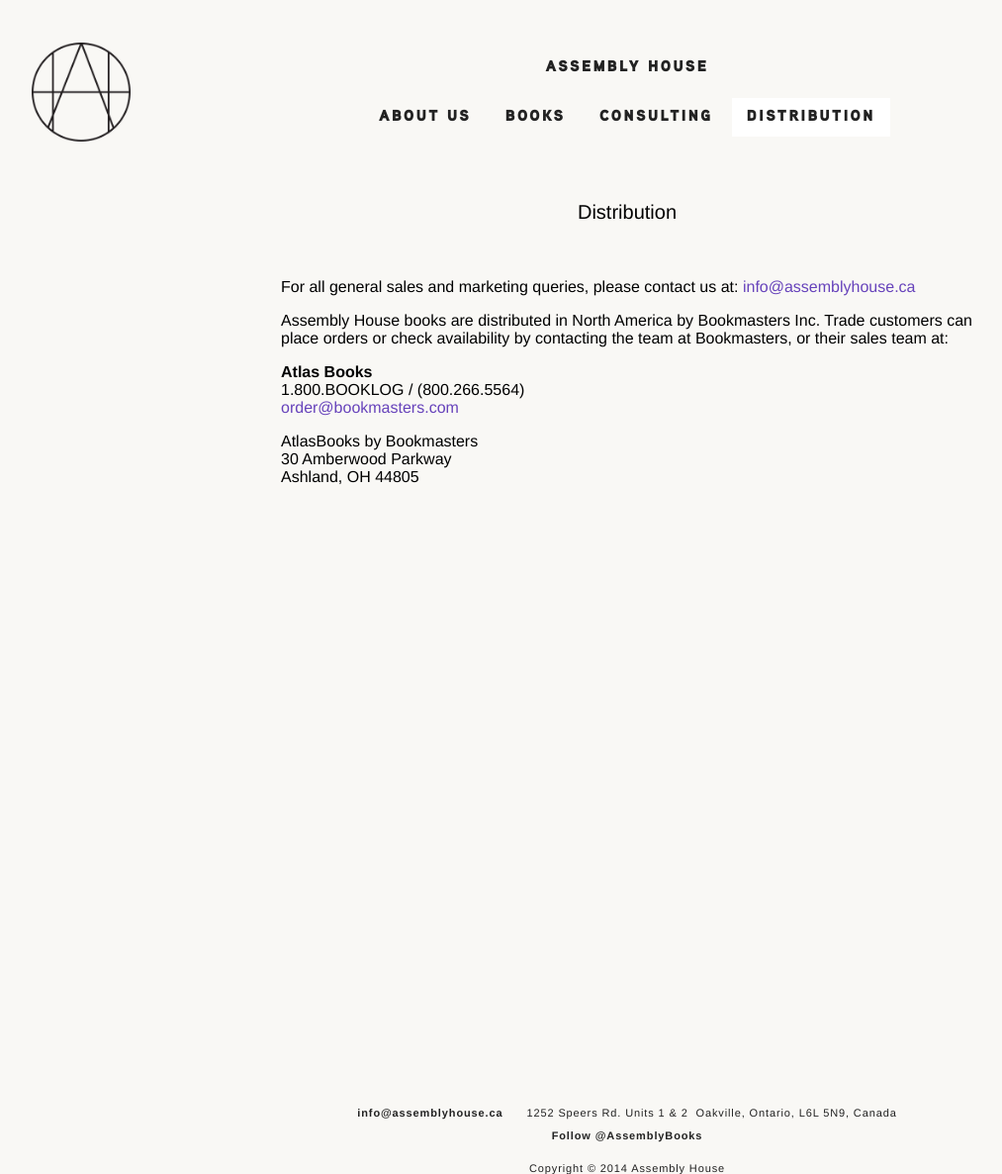
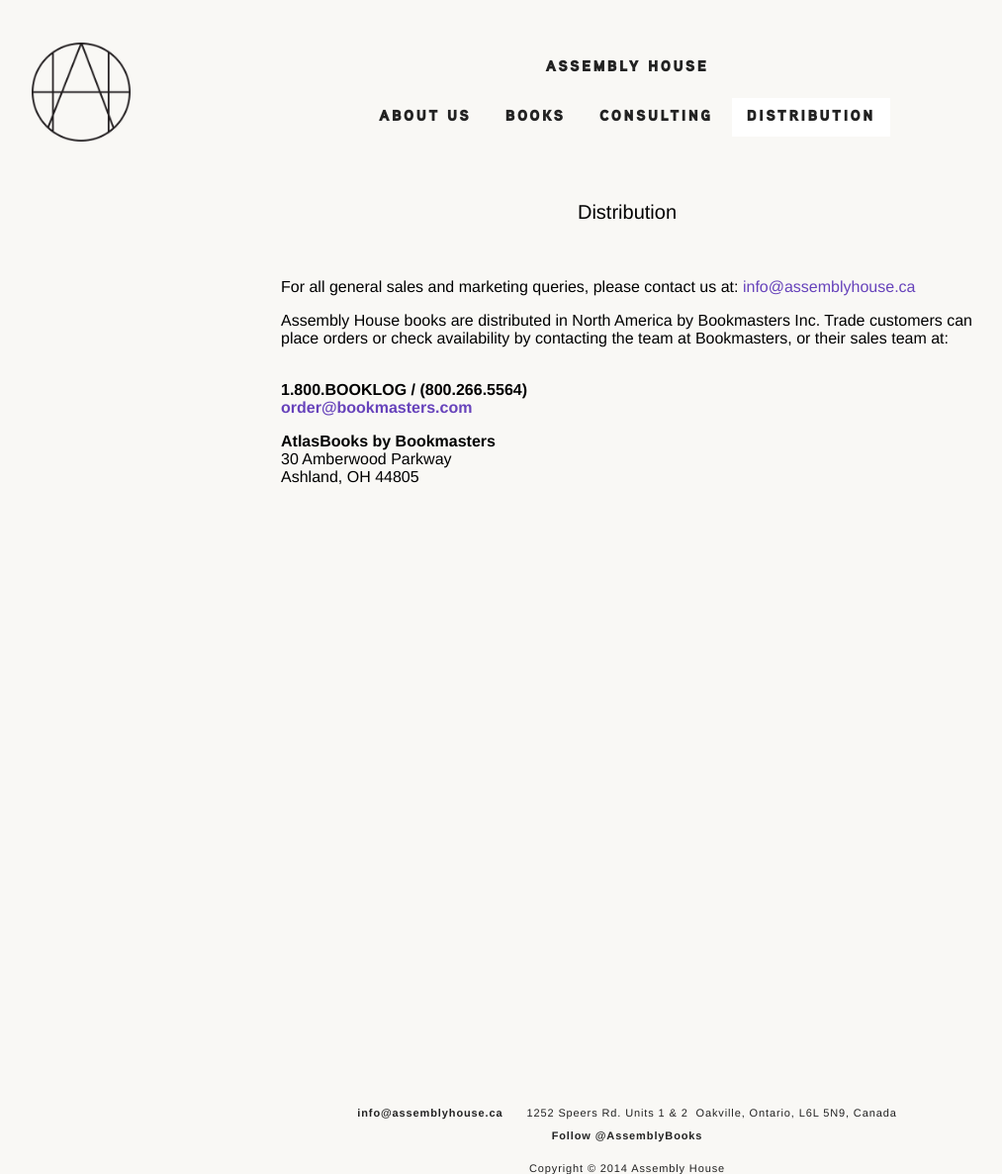
Before and after one commit to darcysaum/assembly-house, a Jekyll site: the page built from distribution/index.html, in a window 1280 px wide. Shown: the whole page at 99% size, without its empty margins (6-1019 px from the left). Built offline with Jekyll 4.4.1, drawn with Linux system fonts in a browser that asks for light colours; some web fonts are replaced; Markdown is read by kramdown in place of the engine named in the settings; comment, search, counter and statistics services are not loaded.

Commit message:
Update index.html

```diff
--- a/distribution/index.html
+++ b/distribution/index.html
@@ -9,12 +9,12 @@
 
 <p>Assembly House books are distributed in North America by Bookmasters Inc. Trade customers can place orders or check availability by contacting the team at Bookmasters, or their sales team at:</p>
 <p>
-  <strong>Atlas Books</strong><br/>
-  1.800.BOOKLOG / (800.266.5564)<br/>
-  <a href="mailto:order@bookmasters.com">order@bookmasters.com</a><br/>
+  <br/>
+  <strong>1.800.BOOKLOG / (800.266.5564)</strong><br/>
+  <strong><a href="mailto:order@bookmasters.com">order@bookmasters.com</a></strong><br/>
 </p>
 <p>
-  AtlasBooks by Bookmasters</br/>
+  <strong>AtlasBooks by Bookmasters</strong></br/>
   30 Amberwood Parkway<br/>
   Ashland, OH 44805<br/>
 </p>
```
